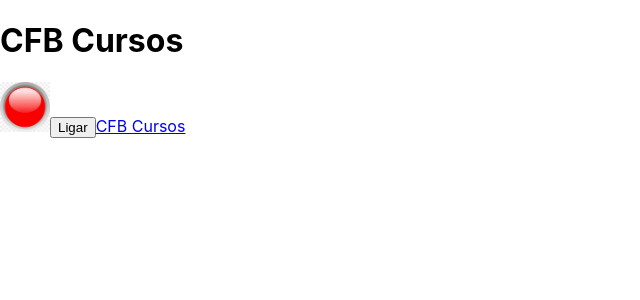
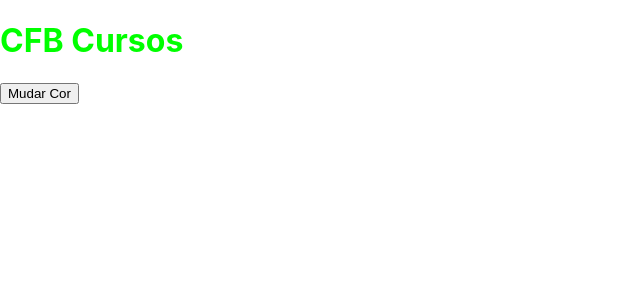
Before and after one commit to benemoreirac/AppReactCursoCFB, a React (Create React App) app: page / in a window 1280 px wide. Shown: the top 300 px of the page, without its empty margins (0-640 px from the left). Built offline with nearby package versions, Linux system fonts and the light colour scheme.

Commit message:
Commit Aula012 - renderização condiconal

```diff
--- a/src/App.js
+++ b/src/App.js
@@ -1,25 +1,13 @@
-import React, {useState} from 'react'
+import React from 'react'
 import './App.css'
-import Led from './componentes/Led'
+import RenderizaCor from './componentes/RenderizaCor'
 
 export default function App(){
 
-  const [ligado, setLigado] = useState(false)
-
-  const cancelar=(obj)=>{
-    return obj.preventDefault()
-  }
 
   return(
     <>
-        <Led ligado={ligado} setLigado={setLigado}></Led>
-        <a
-          href='http://www.google.com.br'
-          target='_blank'
-          onClick={(e)=>cancelar(e)}
-        >
-          CFB Cursos
-        </a>
+      <RenderizaCor/>
     </>
   )
 }
--- /dev/null
+++ b/src/componentes/RenderizaCor.js
@@ -0,0 +1,59 @@
+import React, { useState } from 'react'
+
+export default function RenderizaCor(){
+
+  const [cor, setCor]=useState(1)
+  const vermelho ={color:'#f00'}
+  const verde={color:'#0f0'}
+  const azul={color:'#00f'}
+
+  const retornaCor =(c) =>{
+    if (c==1){
+      return vermelho
+    } else if(c==2){
+      return verde
+    }else{
+      return azul
+    }
+  }
+
+  const mudaCor=()=>{
+    setCor(cor+1)
+    if(cor>2){
+      setCor(1)
+    }
+  }
+
+  setInterval(mudaCor,1000)
+
+  return(
+    <>
+      <h1 style={retornaCor(cor)}>CFB Cursos</h1>
+      <button onClick={()=>mudaCor()}>Mudar Cor</button>
+    </>
+  )
+}
+
+
+/*
+CFB - AULA 012 - Como usar renderização em REact
+Colocar codigo abaixo em APP.js
+
+
+import React from 'react'
+import './App.css'
+import RenderizaCor from './componentes/RenderizaCor'
+
+export default function App(){
+
+
+  return(
+    <>
+      <RenderizaCor/>
+    </>
+  )
+}
+
+
+
+*/
```
Also changed, not shown: src/componentes/Cumprimento.js (added, +53 -0 lines).
